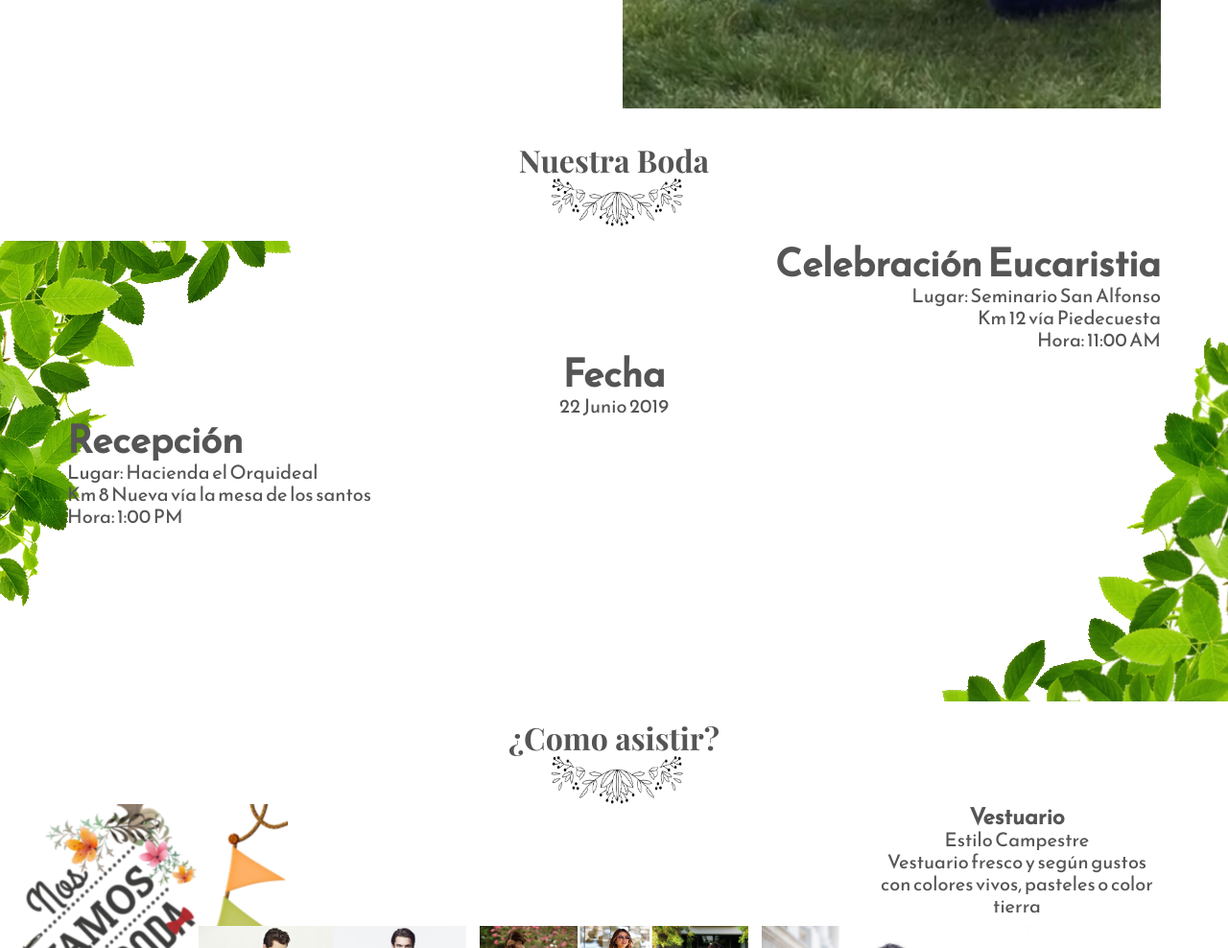
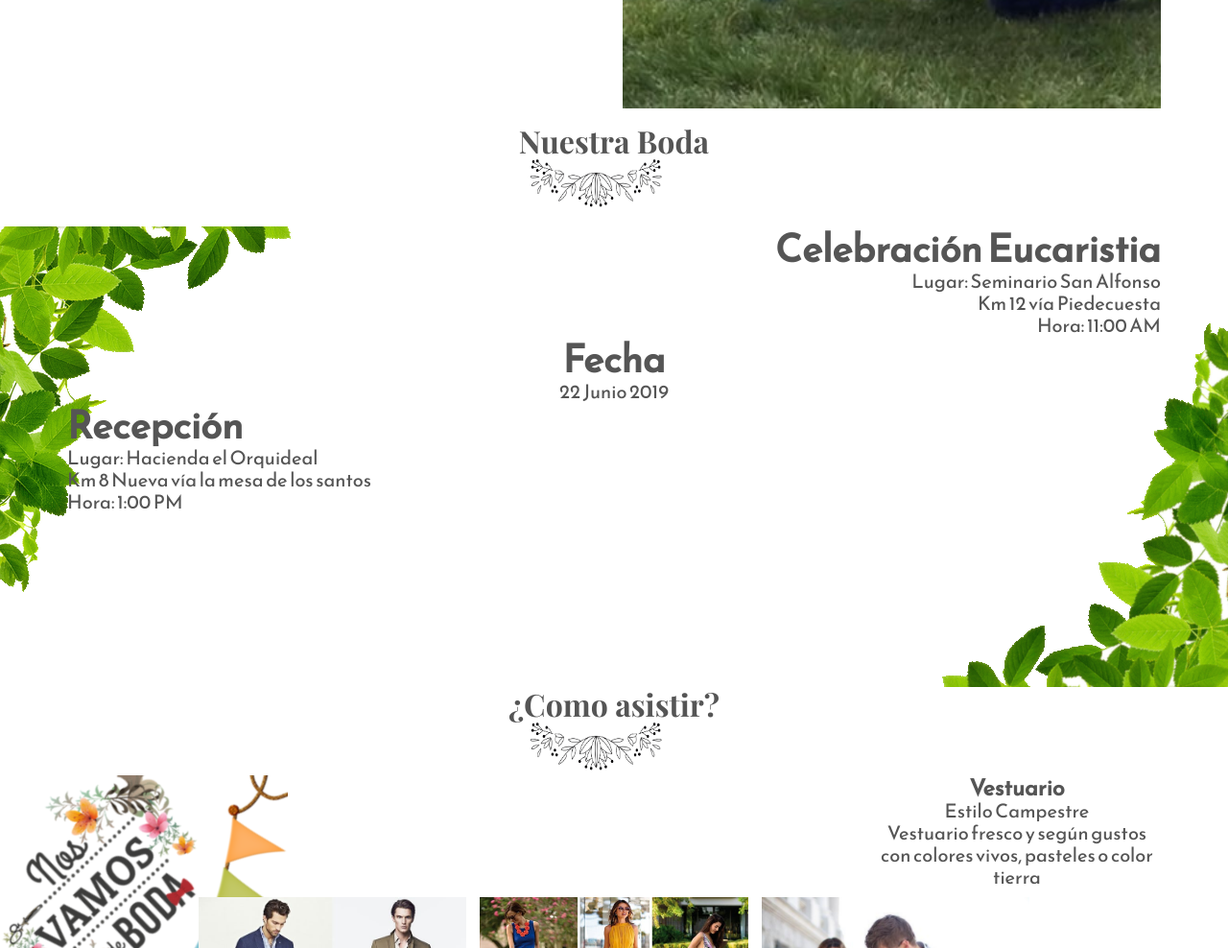
Before and after one commit to Warlock-developer/our-wedding, a plain HTML site: page index.html in a window 1280 px wide. Shown: the part 2280-3268 px from the top of the page at 96% size. Drawn offline with nearby package versions, Linux system fonts and the light colour scheme.

Commit message:
titles positioning

```diff
--- a/index.html
+++ b/index.html
@@ -78,7 +78,7 @@
         </section>
         <section class="program-section-area-content">
                 <div class="row">
-                    <div class="date-content-list">
+                    <div class="program-section-title">
                         <div class="content">
                             <h3>Nuestra Boda</h3>
                         </div>
@@ -117,7 +117,7 @@
         </section>
         <section class="clothes-area-content">
             <div class="row">
-                <div class="date-content-list">
+                <div class="program-section-title">
                     <div class="content">
                         <h3>¿Como asistir?</h3>
                     </div>
--- a/resources/css/queries.css
+++ b/resources/css/queries.css
@@ -94,7 +94,7 @@
         height: 217px;
     }
     .content h3::after {
-        left: 86px;
+        left: 107px;
     }
     .content h3 { color: #222222; }
     .content p { font-size: 15px; padding: 0 5%; }
--- a/resources/css/style.css
+++ b/resources/css/style.css
@@ -263,6 +263,14 @@ header {
 /* ---------------------------------------------------- */
 /* PROGRAM SECTION AREA */
 /* ---------------------------------------------------- */
+.program-section-title .content h3::after{
+    left: 86px;
+}
+
+.program-section-title {
+    margin-bottom: 25px;
+}
+
 .program-section-area {
     background: url(img/program-bg.png), url(img/program-bg3.png);
     background-size: auto;
```
